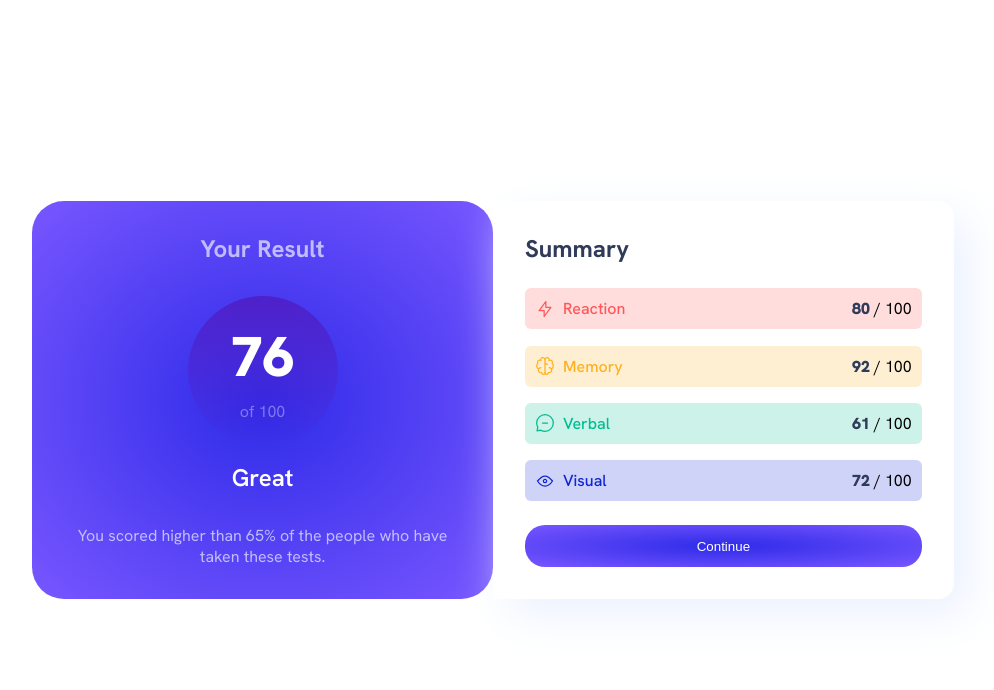
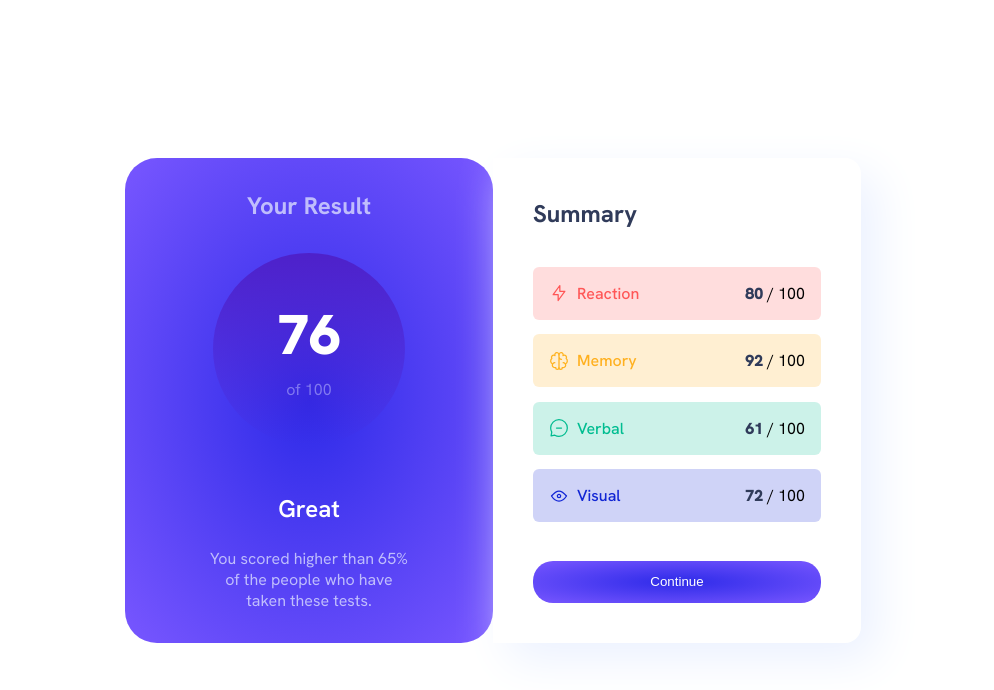
Before and after one commit to hamzaelasli/Frontend-Mentor-challenges, a plain HTML site: page index.html in a window 1280 px wide. Shown: the whole page, without its empty margins (147-1141 px from the left). Drawn offline with Linux system fonts and the light colour scheme.

Commit message:
change the width of container and padding of elements

```diff
--- a/index.html
+++ b/index.html
@@ -35,11 +35,13 @@
             <span class="note">76</span>
             <span class="note-base">of 100</span>
           </div>
-          <p>Great</p>
         </div>
-        <p class="score-description">
-          You scored higher than 65% of the people who have taken these tests.
-        </p>
+        <div>
+          <p class="remarque">Great</p>
+          <p class="score-description">
+            You scored higher than 65% of the people who have taken these tests.
+          </p>
+        </div>
       </div>
       <div class="summary-section">
         <h2 class="title">Summary</h2>
--- a/styles/main.css
+++ b/styles/main.css
@@ -9,7 +9,8 @@
   font-family: "HankenGrotesk";
   font-weight: 100, 900;
   font-display: swap;
-  src: url("../assets/fonts/HankenGrotesk-VariableFont_wght.ttf") format('truetype');
+  src: url("../assets/fonts/HankenGrotesk-VariableFont_wght.ttf")
+    format("truetype");
 }
 :root {
   /*### Primary*/
@@ -19,10 +20,10 @@
   --Green-teal: hsl(166, 100%, 37%);
   --Cobalt-blue: hsl(234, 85%, 45%);
 
-  --Light-red-2: hsla(0, 100%, 67%,.2);
-  --Orangey-yellow-2: hsl(39, 100%, 56%,.2);
-  --Green-teal-2: hsl(166, 100%, 37%, .2);
-  --Cobalt-blue-2: hsl(234, 85%, 45%, .2);
+  --Light-red-2: hsla(0, 100%, 67%, 0.2);
+  --Orangey-yellow-2: hsl(39, 100%, 56%, 0.2);
+  --Green-teal-2: hsl(166, 100%, 37%, 0.2);
+  --Cobalt-blue-2: hsl(234, 85%, 45%, 0.2);
 
   /* gradients background*/
   --Light-slate-blue: hsl(252, 100%, 67%);
@@ -46,12 +47,13 @@ body {
   justify-content: center;
   align-items: center;
   margin: 0;
-  width: 100vw;
   font-family: "HankenGrotesk";
   height: 100vh;
+  width: 100vw;
 }
 main {
   display: grid;
+  /* max-width: 45vw; */
   width: 100%;
   /* text-align: center; */
 }
@@ -64,7 +66,7 @@ main .result-section {
   flex-direction: column;
   /* justify-content: space-between; */
   gap: 1em;
-  padding: 1em;
+  padding: 2em 5em;
   text-align: center;
   background-image: radial-gradient(
     var(--Light-royal-blue),
@@ -75,14 +77,14 @@ main .summary-section {
   display: flex;
   flex-direction: column;
   justify-content: space-between;
-  gap: 1em;
-  padding: 2em;
+  gap: 2em;
+  padding: 2.5em;
 }
 main .summary-section .summary-item {
   display: flex;
   justify-content: space-between;
   /* border: 1px solid #333; */
-  padding: 10px;
+  padding: 1em;
   border-radius: 6px;
   align-items: center;
 }
@@ -100,8 +102,9 @@ h1.title {
   /* color: var(--Pale-blue); */
 }
 .result-score {
-  width: 150px;
-  height: 150px;
+  width: 12rem;
+  /* height: 150px; */
+  aspect-ratio: 1/1;
   border-radius: 50%;
   padding: 10px;
   display: flex;
@@ -124,10 +127,11 @@ h1.title {
   text-align: center;
   margin: 0;
 }
-.result-score + p {
+.remarque {
   color: var(--White);
   font-size: 1.5em;
   font-weight: 600;
+  margin-bottom: 1em;
 }
 .result-section h1,
 .result-section .score-description {
@@ -137,7 +141,7 @@ h1.title {
   height: 80%;
   display: flex;
   flex-direction: column;
-  gap: .5em;
+  gap: 0.5em;
   justify-content: space-evenly;
 }
 .summary-section h2,
@@ -191,15 +195,14 @@ h1.title {
 @media screen and (width > 640px) {
   main {
     grid-template-columns: repeat(2, 1fr);
-    max-width: 72vw;
-    margin-left: 1em;
-    margin-right: 1em;
+    max-width: 46rem;
+    margin-inline: 1em;
   }
   main .result-section {
     /* margin: auto; */
     gap: 2em;
     border-radius: 2em;
-    padding: 2em;
+    /* padding: 2em; */
   }
   main .summary-section {
     /* border: 1px solid #333; */
```
Lines whose indentation alone changed are shown as unchanged.
